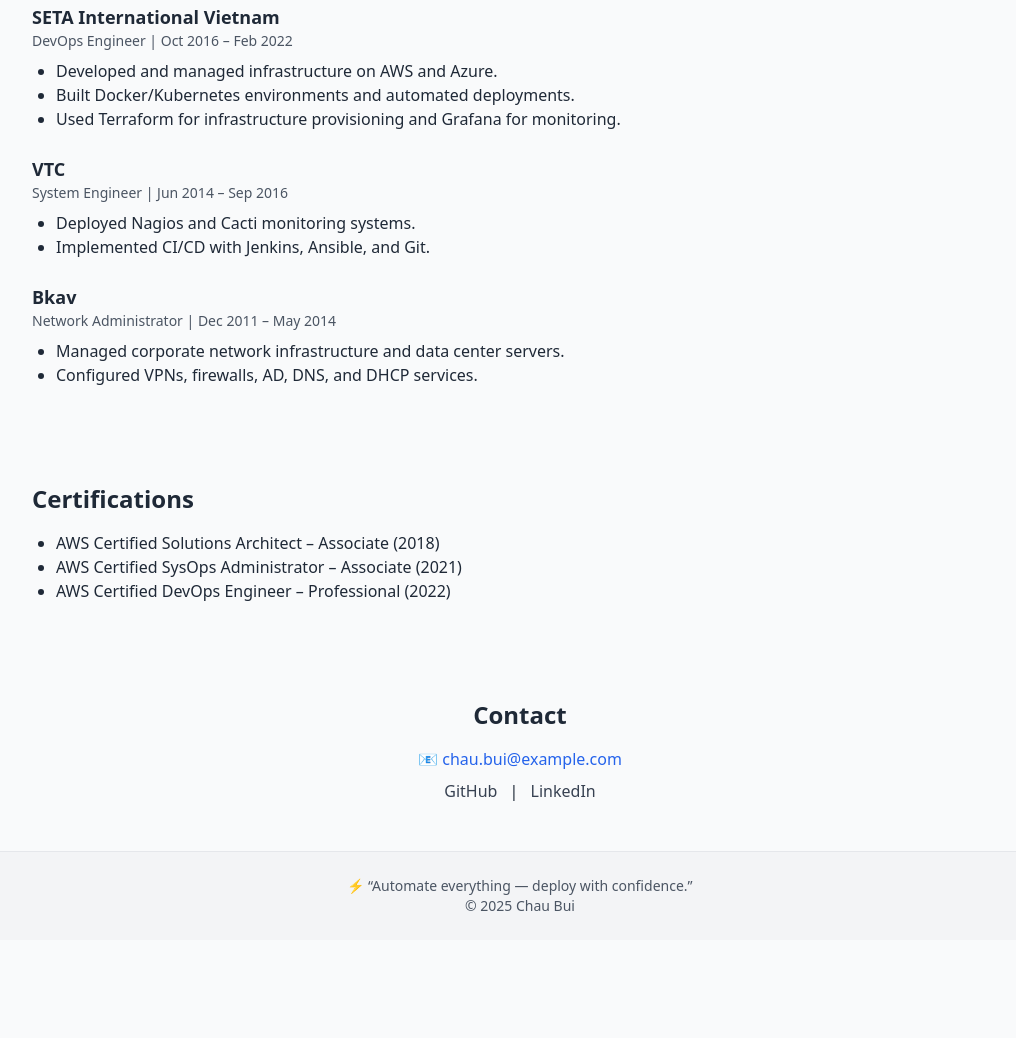
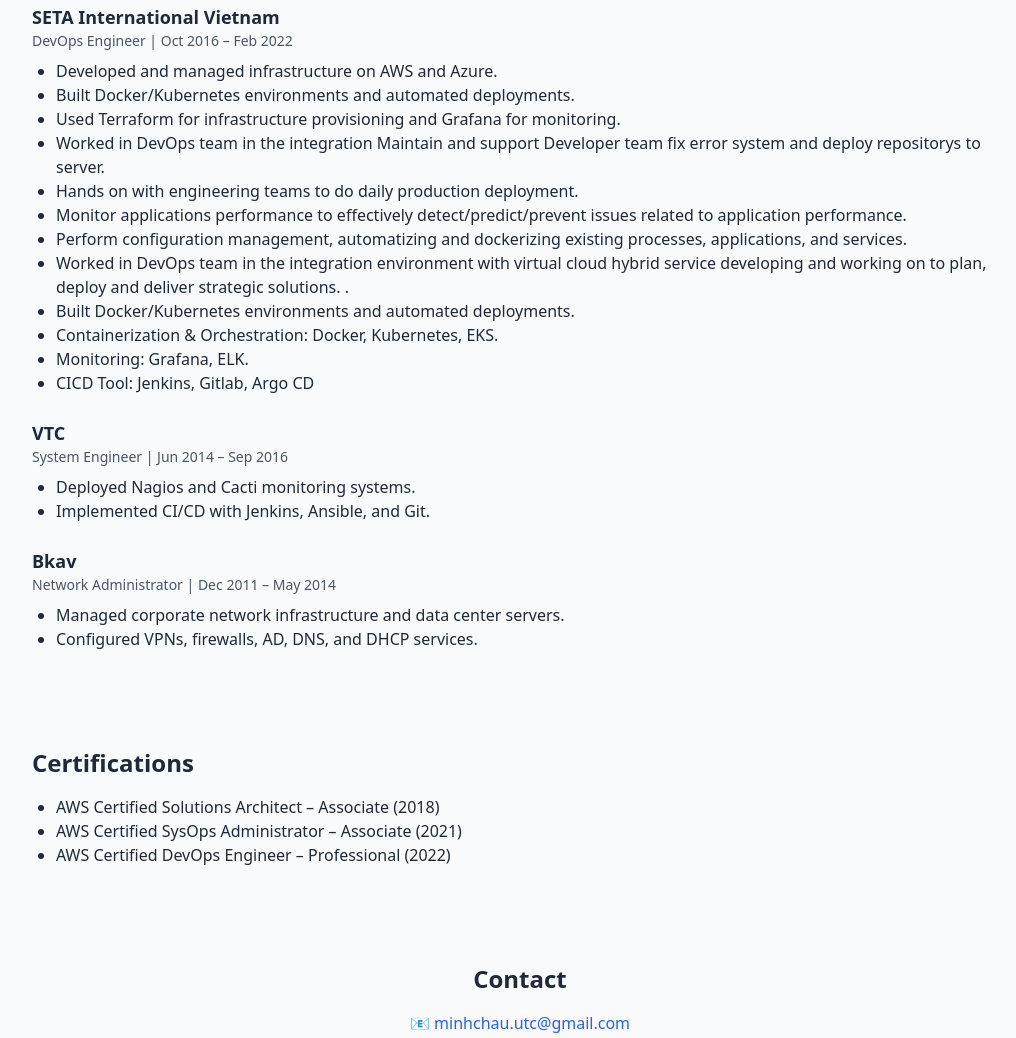
Before and after one commit to chaubv/chaubui, a plain HTML site: page index.html in a window 1280 px wide. Shown: the part 1435-2473 px from the top of the page, without its empty margins (120-1136 px from the left). Before the commit the page ends 2375 px from the top, so only its background shows below. Drawn offline with nearby package versions, Linux system fonts and the light colour scheme.

Commit message:
Update index.html

```diff
--- a/index.html
+++ b/index.html
@@ -80,6 +80,15 @@
           <li>Developed and managed infrastructure on AWS and Azure.</li>
           <li>Built Docker/Kubernetes environments and automated deployments.</li>
           <li>Used Terraform for infrastructure provisioning and Grafana for monitoring.</li>
+          <li>Worked in DevOps team in the integration Maintain and support Developer team fix error system and deploy repositorys to server.</li>
+          <li>Hands on with engineering teams to do daily production deployment.</li>
+          <li>Monitor applications performance to effectively detect/predict/prevent issues related to application performance.</li>
+          <li>Perform configuration management, automatizing and dockerizing existing processes, applications, and services.</li>
+          <li>Worked in DevOps team in the integration environment with virtual cloud hybrid service developing and working on to plan, deploy and deliver strategic solutions. .</li>
+          <li>Built Docker/Kubernetes environments and automated deployments.</li>
+          <li>Containerization & Orchestration: Docker, Kubernetes, EKS.</li>
+          <li>Monitoring: Grafana, ELK.</li>
+          <li>CICD Tool: Jenkins, Gitlab, Argo CD</li>
         </ul>
       </div>
       <div>
@@ -112,7 +121,7 @@
 
   <section class="max-w-5xl mx-auto px-6 py-12 text-center">
     <h2 class="text-2xl font-bold mb-4">Contact</h2>
-    <p>📧 <a href="mailto:minhchau.utc@gmail.com" class="text-blue-600 hover:underline">chau.bui@example.com</a></p>
+    <p>📧 <a href="mailto:minhchau.utc@gmail.com" class="text-blue-600 hover:underline">minhchau.utc@gmail.com</a></p>
     <p class="mt-2">
       <a href="https://github.com/chau-bui" target="_blank" class="text-gray-700 hover:text-black mx-2">GitHub</a> |
       <a href="https://linkedin.com/in/chau-bui" target="_blank" class="text-gray-700 hover:text-black mx-2">LinkedIn</a>
```
